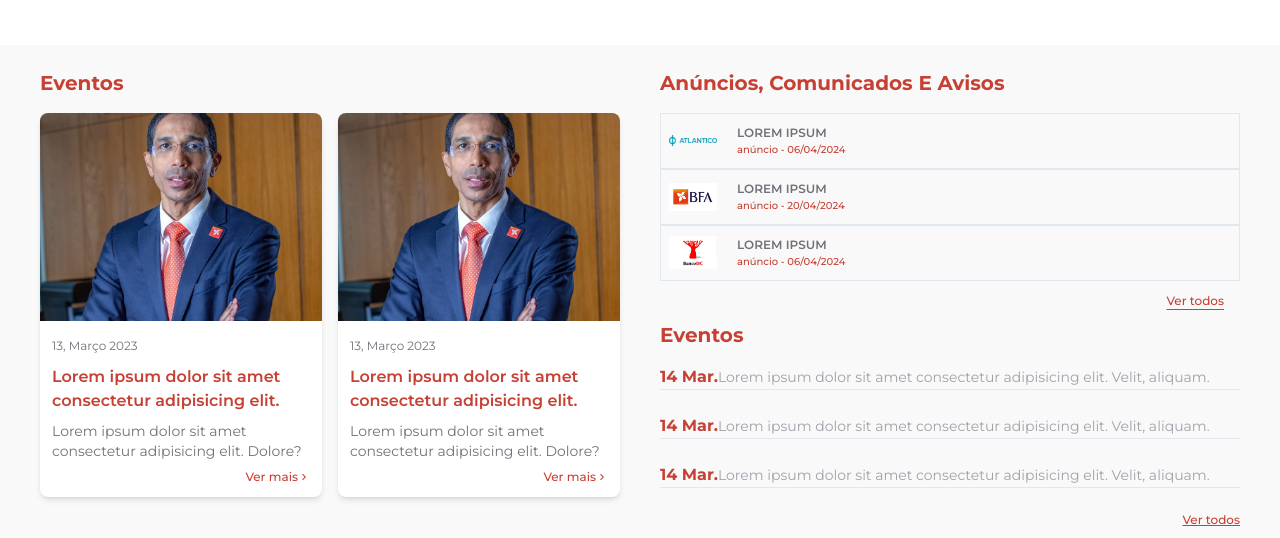
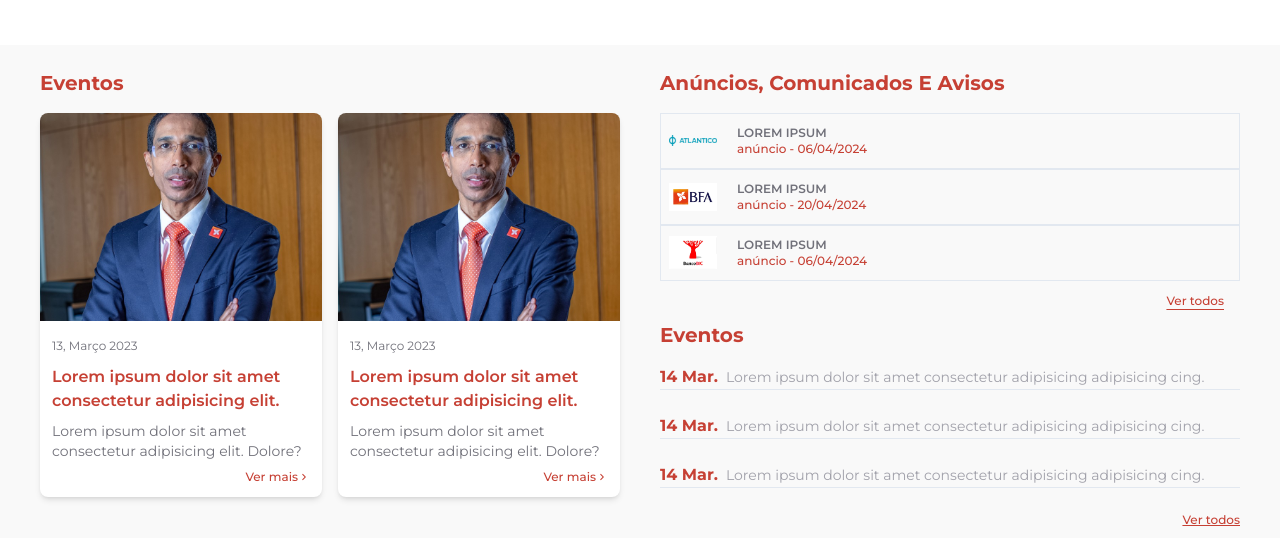
Before and after one commit to Paulods0/abanc, a React (Vite) app: page / in a window 1280 px wide. Shown: the part 1140-1678 px from the top of the page. Built offline with nearby package versions, Linux system fonts and the light colour scheme.

Commit message:
update:event-section

```diff
--- a/src/components/home/annoucement-card.tsx
+++ b/src/components/home/annoucement-card.tsx
@@ -7,12 +7,16 @@ type Props = {
 const AnnouncementCard = ({ image, text, title }: Props) => {
   return (
     <div className="w-full flex items-center h-14 border">
-      <img src={image} className="w-16 h-14 object-contain px-2 mr-3" alt={title} />
+      <img
+        src={image}
+        className="w-16 h-14 object-contain px-2 mr-3"
+        alt={title}
+      />
       <div className="flex flex-col items-start">
-        <h3 className="text-zinc-500 font-semibold text-[12px] uppercase">
+        <h3 className="text-zinc-500 font-semibold text-xs uppercase">
           {title}
         </h3>
-        <h6 className="text-vermelho text-[10px] font-medium">{text}</h6>
+        <h6 className="text-vermelho text-xs font-medium">{text}</h6>
       </div>
     </div>
   )
--- a/src/components/home/event-section.tsx
+++ b/src/components/home/event-section.tsx
@@ -58,12 +58,15 @@ const EventSection = () => {
                 {Array.from({ length: 3 }).map((_, i) => (
                   <li
                     key={i}
-                    className="flex gap-4 lg:gap-0 items-center border-b"
+                    className="flex gap-4 lg:gap-2 items-center border-b"
                   >
-                    <h1 className="text-vermelho font-bold text-md">14 Mar.</h1>
-                    <p className="text-xs lg:text-sm text-zinc-400">
-                      Lorem ipsum dolor sit amet consectetur adipisicing elit.
-                      Velit, aliquam.
+                    <h1 className="text-vermelho font-bold text-base">
+                      14 Mar.
+                    </h1>
+
+                    <p className="text-sm lg:text-sm text-zinc-400 line-clamp-none">
+                      Lorem ipsum dolor sit amet consectetur adipisicing
+                      adipisicing cing.
                     </p>
                   </li>
                 ))}
```
